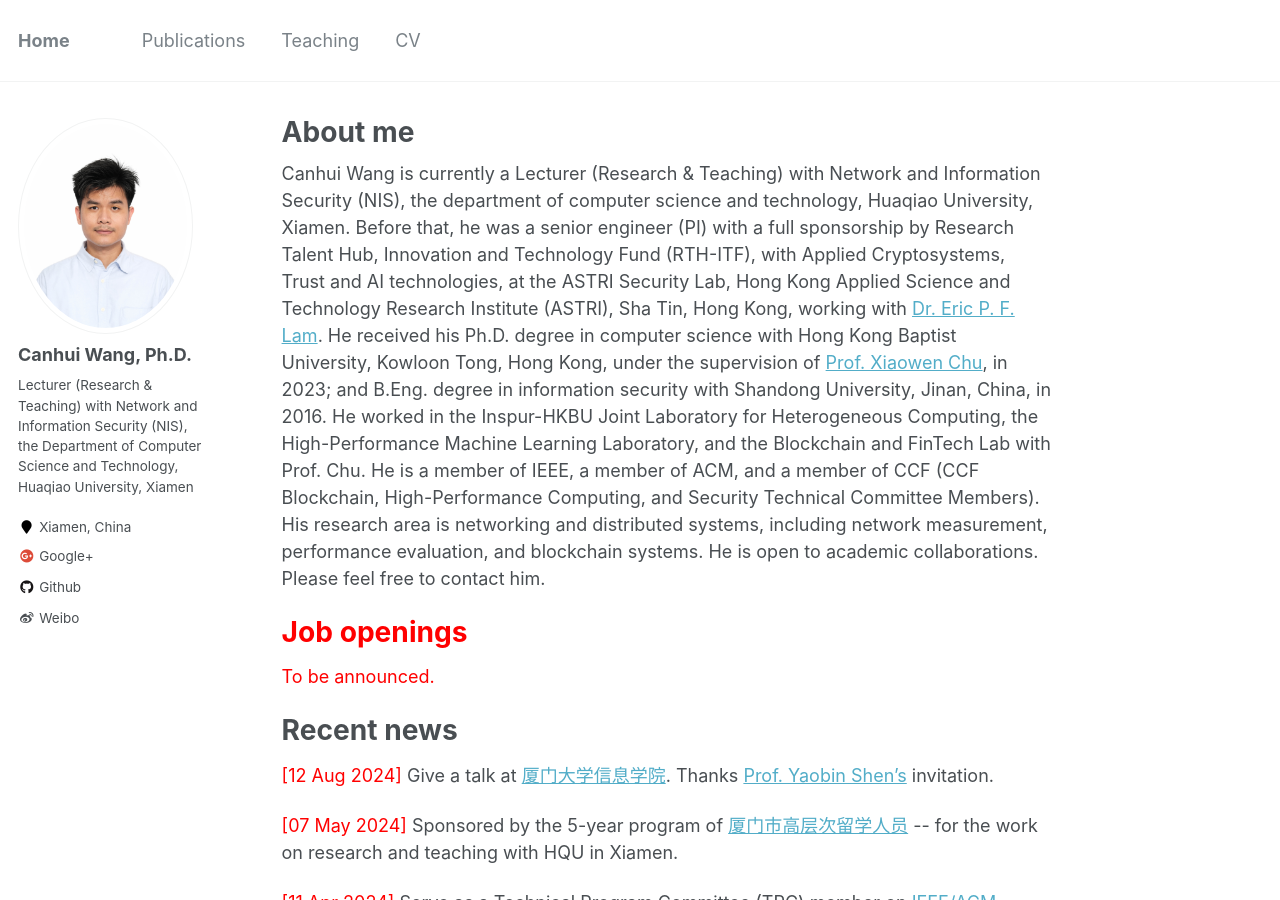
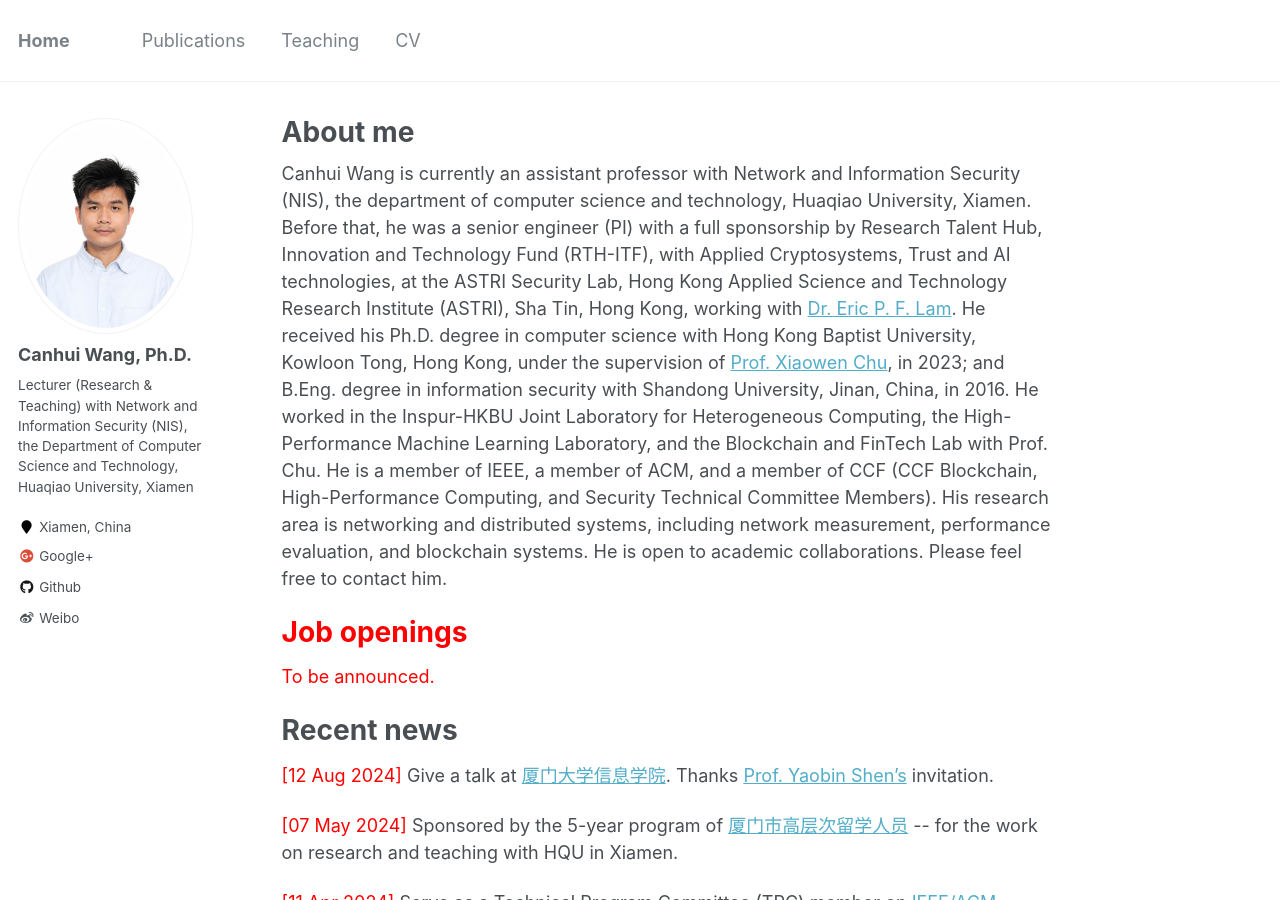
Before and after one commit to Canhui/canhui.github.io, a Jekyll site: the page built from _pages/about.md, in a window 1280 px wide and 900 px high. Built offline with Jekyll 4.4.1, drawn with Linux system fonts in a browser that asks for light colours.

Commit message:
Update about.md

```diff
--- a/_pages/about.md
+++ b/_pages/about.md
@@ -9,7 +9,7 @@ redirect_from:
   - /about.html
 ---
 
-Canhui Wang is currently a Lecturer (Research & Teaching) with Network and Information Security (NIS), the department of computer science and technology, Huaqiao University, Xiamen. Before that, he was a senior engineer (PI) with a full sponsorship by Research Talent Hub, Innovation and Technology Fund (RTH-ITF), with Applied Cryptosystems, Trust and AI technologies, at the ASTRI Security Lab, Hong Kong Applied Science and Technology Research Institute (ASTRI), Sha Tin, Hong Kong, working with [Dr. Eric P. F. Lam](https://www.linkedin.com/in/peifunglam2/). He received his Ph.D. degree in computer science with Hong Kong Baptist University, Kowloon Tong, Hong Kong, under the supervision of [Prof. Xiaowen Chu](https://www.linkedin.com/in/xiaowen-chu-477b9120/), in 2023; and B.Eng. degree in information security with Shandong University, Jinan, China, in 2016. He worked in the Inspur-HKBU Joint Laboratory for Heterogeneous Computing, the High-Performance Machine Learning Laboratory, and the Blockchain and FinTech Lab with Prof. Chu. He is a member of IEEE, a member of ACM, and a member of CCF (CCF Blockchain, High-Performance Computing, and Security Technical Committee Members). His research area is networking and distributed systems, including network measurement, performance evaluation, and blockchain systems. He is open to academic collaborations. Please feel free to contact him.
+Canhui Wang is currently an assistant professor with Network and Information Security (NIS), the department of computer science and technology, Huaqiao University, Xiamen. Before that, he was a senior engineer (PI) with a full sponsorship by Research Talent Hub, Innovation and Technology Fund (RTH-ITF), with Applied Cryptosystems, Trust and AI technologies, at the ASTRI Security Lab, Hong Kong Applied Science and Technology Research Institute (ASTRI), Sha Tin, Hong Kong, working with [Dr. Eric P. F. Lam](https://www.linkedin.com/in/peifunglam2/). He received his Ph.D. degree in computer science with Hong Kong Baptist University, Kowloon Tong, Hong Kong, under the supervision of [Prof. Xiaowen Chu](https://www.linkedin.com/in/xiaowen-chu-477b9120/), in 2023; and B.Eng. degree in information security with Shandong University, Jinan, China, in 2016. He worked in the Inspur-HKBU Joint Laboratory for Heterogeneous Computing, the High-Performance Machine Learning Laboratory, and the Blockchain and FinTech Lab with Prof. Chu. He is a member of IEEE, a member of ACM, and a member of CCF (CCF Blockchain, High-Performance Computing, and Security Technical Committee Members). His research area is networking and distributed systems, including network measurement, performance evaluation, and blockchain systems. He is open to academic collaborations. Please feel free to contact him.
 
 <span style="color:red">Job openings</span>
 ======
```
